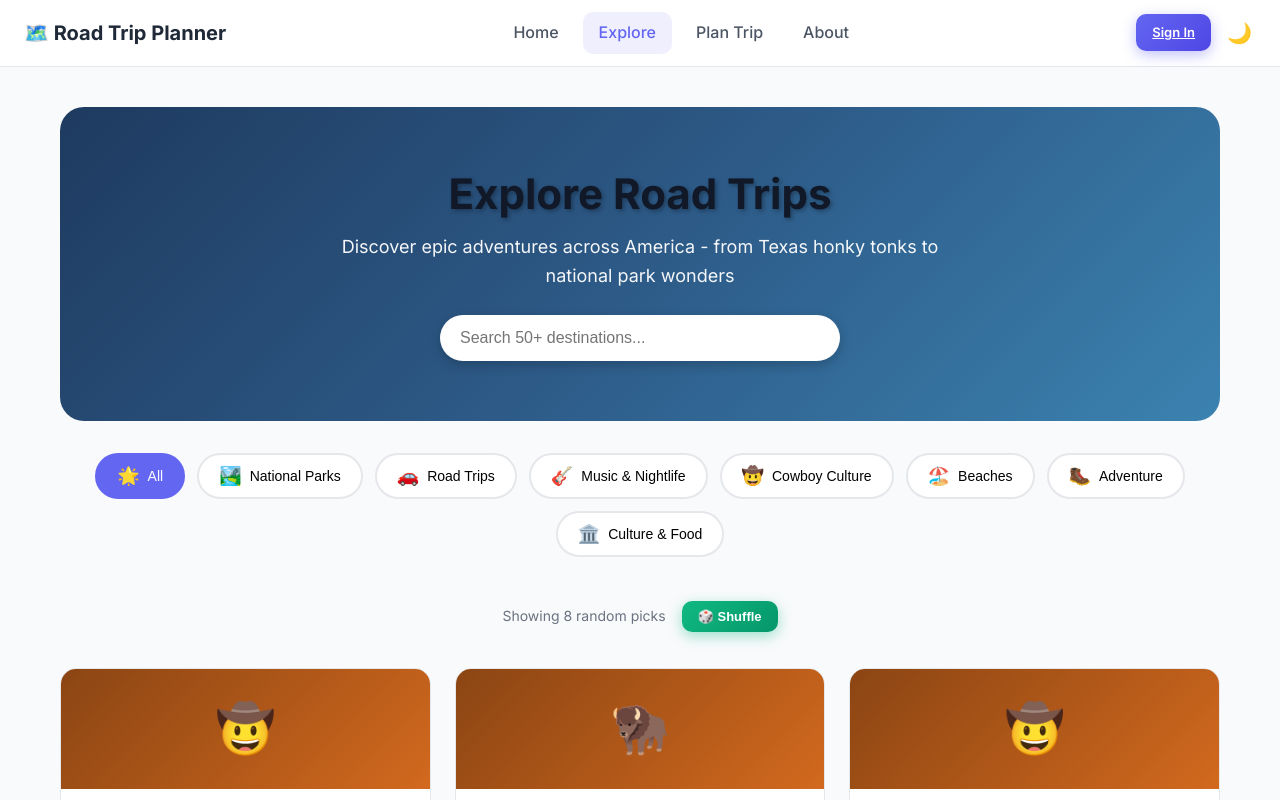
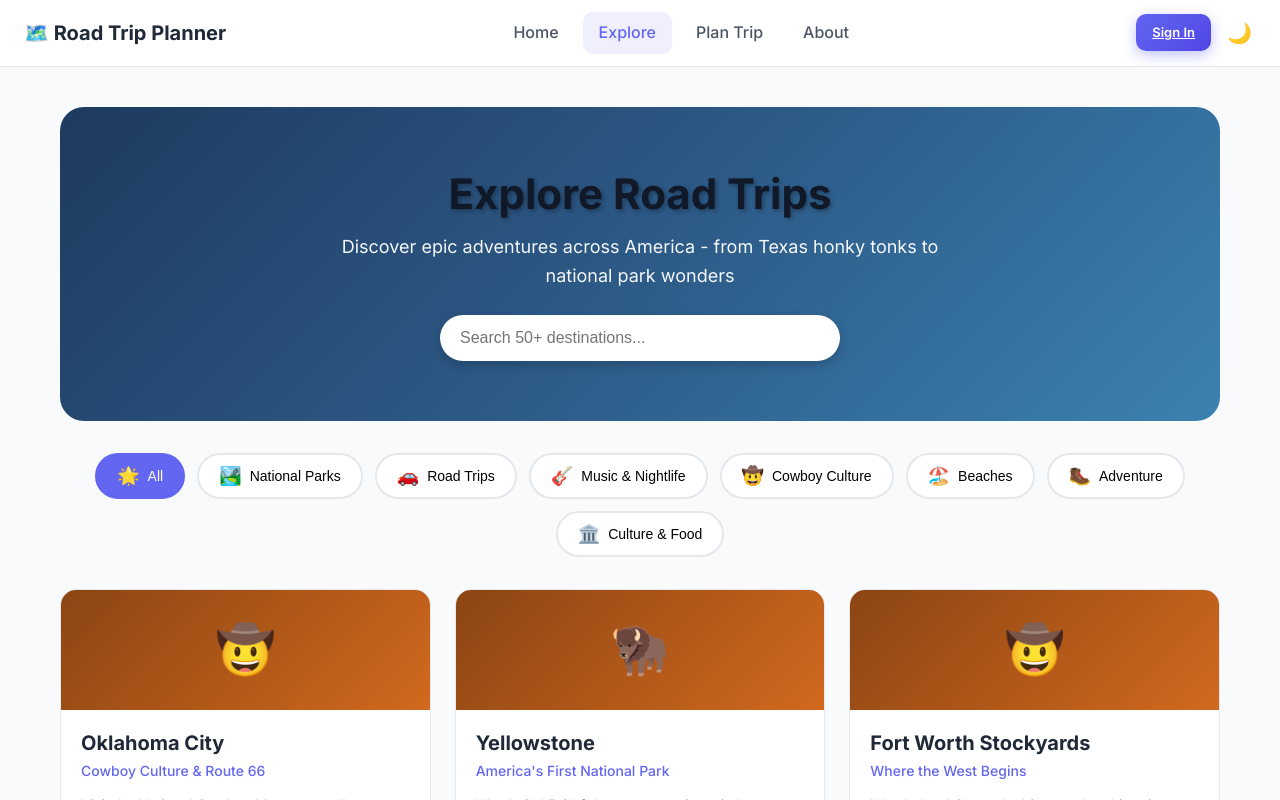
Before and after one commit to henryzhan013/roadtrip-planner, a React (Vite) app in the folder frontend/: page /explore in a window 1280 px wide. Shown: the top 800 px of the page. Built offline with nearby package versions, Linux system fonts and the light colour scheme.

Commit message:
Remove shuffle button from Explore page

```diff
--- a/frontend/src/pages/ExplorePage.tsx
+++ b/frontend/src/pages/ExplorePage.tsx
@@ -569,12 +569,10 @@ export function ExplorePage() {
   const { dispatch } = useTripContext();
   const [activeCategory, setActiveCategory] = useState('all');
   const [searchQuery, setSearchQuery] = useState('');
-  const [shuffleKey, setShuffleKey] = useState(0);
-
-  // Get random destinations, re-randomize when shuffleKey changes
+  // Get random destinations on page load
   const featuredDestinations = useMemo(() => {
     return getRandomDestinations();
-  }, [shuffleKey]);
+  }, []);
 
   // Filter based on category and search
   const filteredDestinations = useMemo(() => {
@@ -597,14 +595,6 @@ export function ExplorePage() {
     dispatch({ type: 'SET_QUERY', payload: destination.suggestedQuery });
     navigate('/plan?start=true');
   };
-
-  const handleShuffle = () => {
-    setShuffleKey(prev => prev + 1);
-    setActiveCategory('all');
-    setSearchQuery('');
-  };
-
-  const isShowingFeatured = !searchQuery && activeCategory === 'all';
 
   return (
     <div className="explore-page">
@@ -637,15 +627,6 @@ export function ExplorePage() {
           </button>
         ))}
       </section>
-
-      {isShowingFeatured && (
-        <div className="explore-shuffle">
-          <span className="shuffle-label">Showing 8 random picks</span>
-          <button className="btn btn-secondary btn-sm" onClick={handleShuffle}>
-            🎲 Shuffle
-          </button>
-        </div>
-      )}
 
       <section className="explore-grid">
         {filteredDestinations.map(dest => (
```
